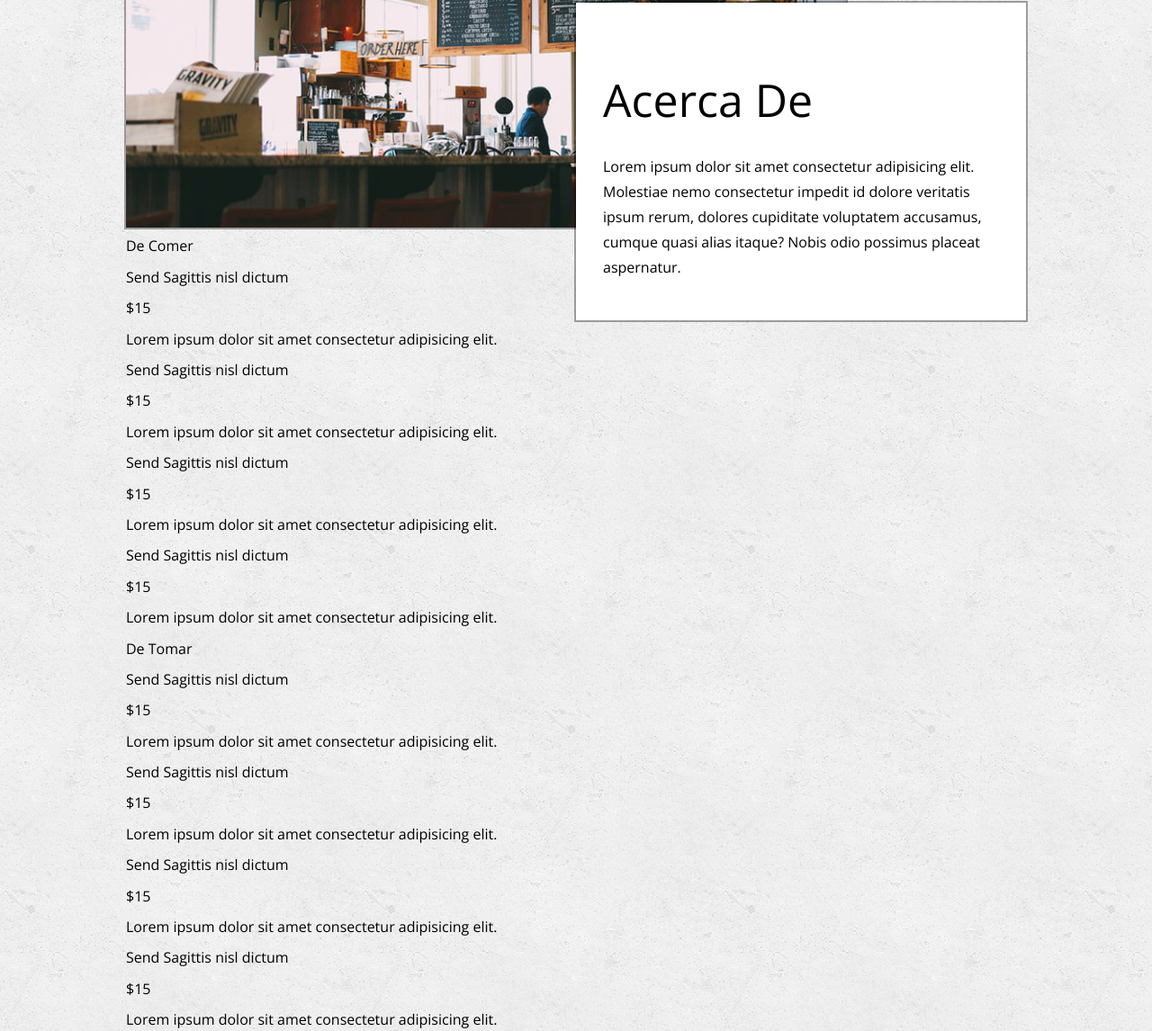
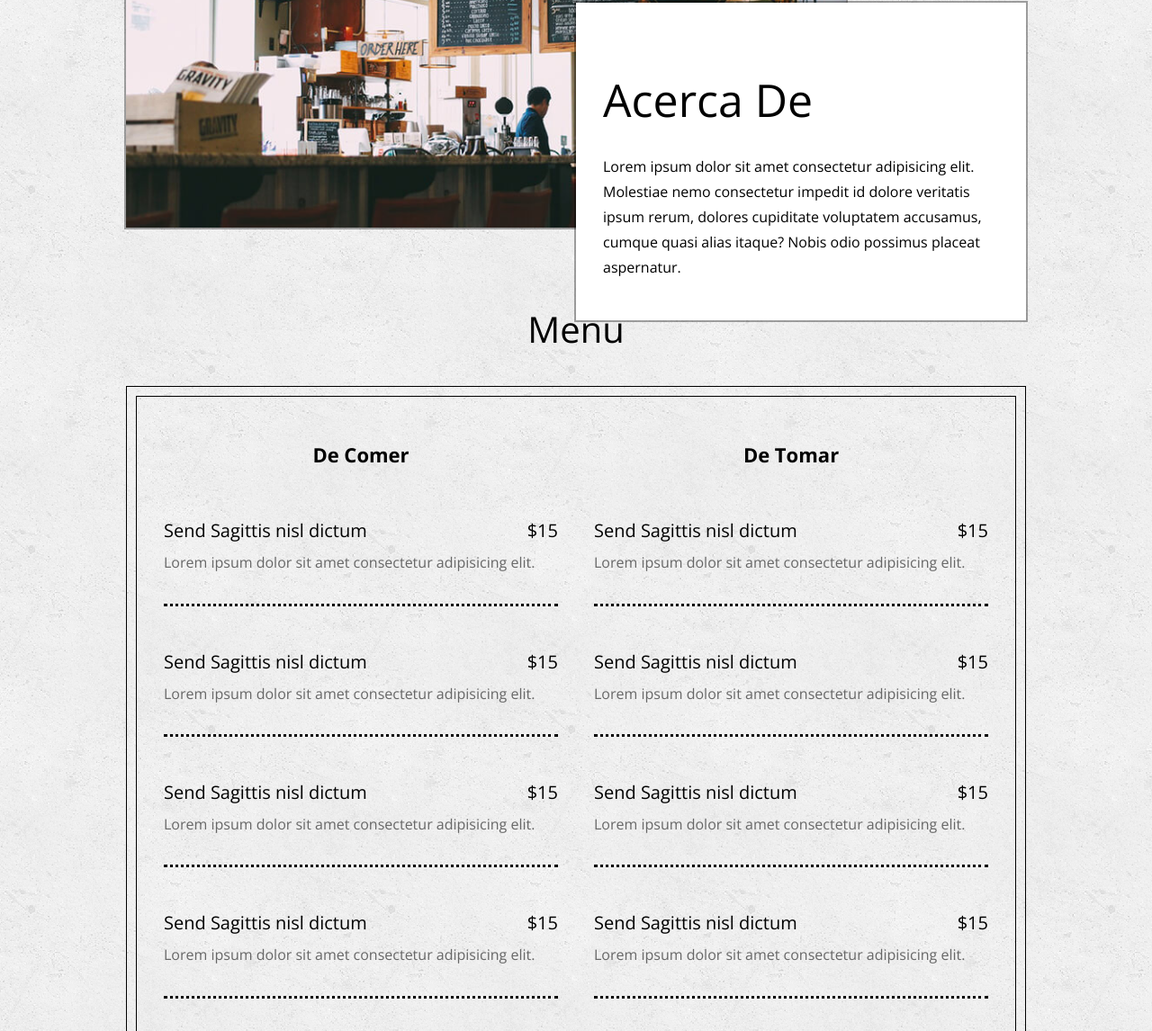
Before and after one commit to cesaranil/Practica3-Restaurante, a plain HTML site: page index.html in a window 1280 px wide. Shown: the part 697-1843 px from the top of the page at 90% size. Drawn offline with nearby package versions, Linux system fonts and the light colour scheme.

Commit message:
Agregando los estilos CSS a la seccion del menu del restaurante

```diff
--- /dev/null
+++ b/css/sass/_menucomida.scss
@@ -0,0 +1,51 @@
+.main{
+    .menu{
+        padding-top: 450px;
+        margin-bottom: 50px;
+        .titulo{
+            font-size: 40px;
+            font-weight: 300;
+            text-align: center;
+            margin-bottom: 40px;
+        }
+        .contenedor-menu,
+        .contenedor-menu2{
+            border: 1px solid #000;
+            background: transparent;
+            padding: 10px;
+            overflow: hidden;
+        }
+        article{
+            width: 50%;
+            float: left;
+            padding: 20px;
+        }
+        .categoria{
+            font-size: 22px;
+            font-weight: 700;
+            margin-bottom: 40px;
+            text-align: center;
+        }
+        .platillo{
+            margin-bottom: 30px;
+            padding-bottom: 20px;
+            border-bottom: 3px dotted #000;
+            overflow: hidden;
+        }
+        .nombre{
+            font-size: 20px;
+            margin-bottom: 15px;
+            float: left;
+        }
+        .precio{
+            font-size: 20px;
+            margin-bottom: 15px;
+            float: right;
+        }
+        .descripcion{
+            font-size: 16px;
+            color: #676767;
+            clear: both;
+        }
+    }
+}
--- a/css/sass/style.scss
+++ b/css/sass/style.scss
@@ -3,3 +3,5 @@
 @import 'header';
 
 @import 'main';
+
+@import 'menucomida';
```
Also changed, not shown: css/style.css, 1 other file.
